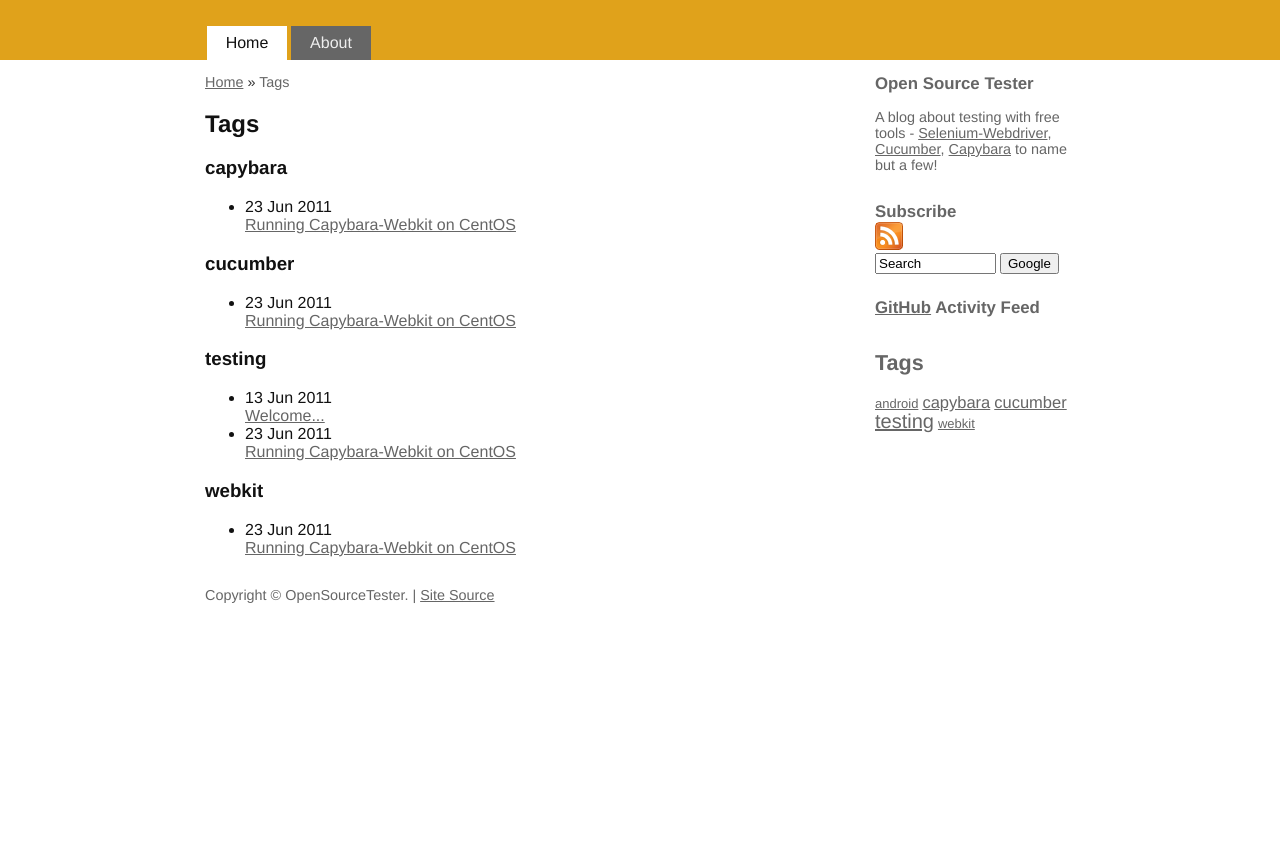
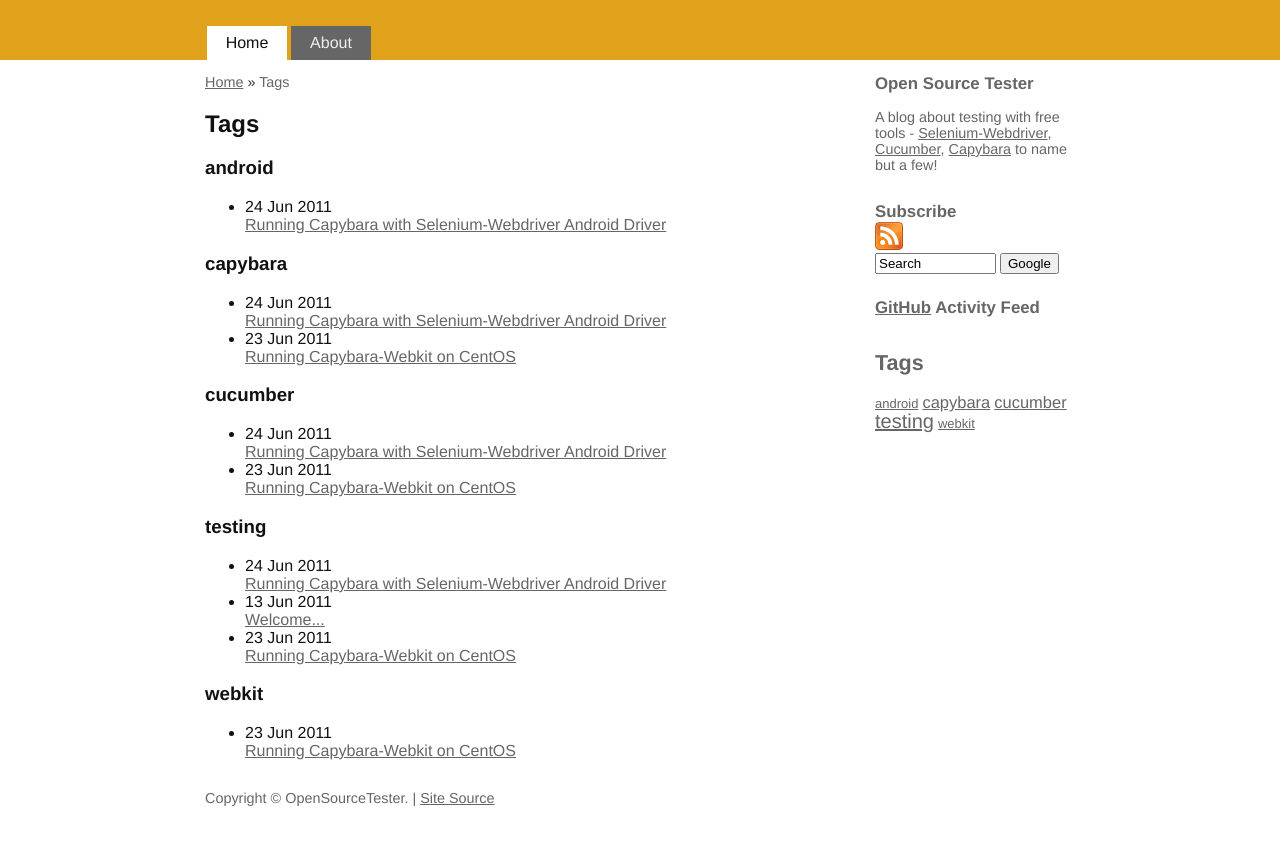
Before and after one commit to mcrmfc/mcrmfc.github.com, a Jekyll site: the page built from tags.html, in a window 1280 px wide. Shown: the top 845 px of the page. Built offline with Jekyll 4.4.1, drawn with Linux system fonts in a browser that asks for light colours; comment, search, counter and statistics services are not loaded.

Commit message:
update tags

```diff
--- a/tags.html
+++ b/tags.html
@@ -10,18 +10,35 @@ title: Tags
 
 <h2>Tags</h2>
 
-      <h3 id="capybara">capybara</h3>
+      <h3 id="android">android</h3>
 <ul class="posts">          <li>
+            <div>24 Jun 2011</div>
+            <a href="/testing/cucumber/capybara/android/2011/06/24/capybara-android.html">Running Capybara with Selenium-Webdriver Android Driver</a>
+          </li>
+</ul>      <h3 id="capybara">capybara</h3>
+<ul class="posts">          <li>
+            <div>24 Jun 2011</div>
+            <a href="/testing/cucumber/capybara/android/2011/06/24/capybara-android.html">Running Capybara with Selenium-Webdriver Android Driver</a>
+          </li>
+          <li>
             <div>23 Jun 2011</div>
             <a href="/testing/cucumber/capybara/webkit/2011/06/23/capybara-webkit-centos.html">Running Capybara-Webkit on CentOS</a>
           </li>
 </ul>      <h3 id="cucumber">cucumber</h3>
 <ul class="posts">          <li>
+            <div>24 Jun 2011</div>
+            <a href="/testing/cucumber/capybara/android/2011/06/24/capybara-android.html">Running Capybara with Selenium-Webdriver Android Driver</a>
+          </li>
+          <li>
             <div>23 Jun 2011</div>
             <a href="/testing/cucumber/capybara/webkit/2011/06/23/capybara-webkit-centos.html">Running Capybara-Webkit on CentOS</a>
           </li>
 </ul>      <h3 id="testing">testing</h3>
 <ul class="posts">          <li>
+            <div>24 Jun 2011</div>
+            <a href="/testing/cucumber/capybara/android/2011/06/24/capybara-android.html">Running Capybara with Selenium-Webdriver Android Driver</a>
+          </li>
+          <li>
             <div>13 Jun 2011</div>
             <a href="/testing/2011/06/13/first.html">Welcome...</a>
           </li>
```
